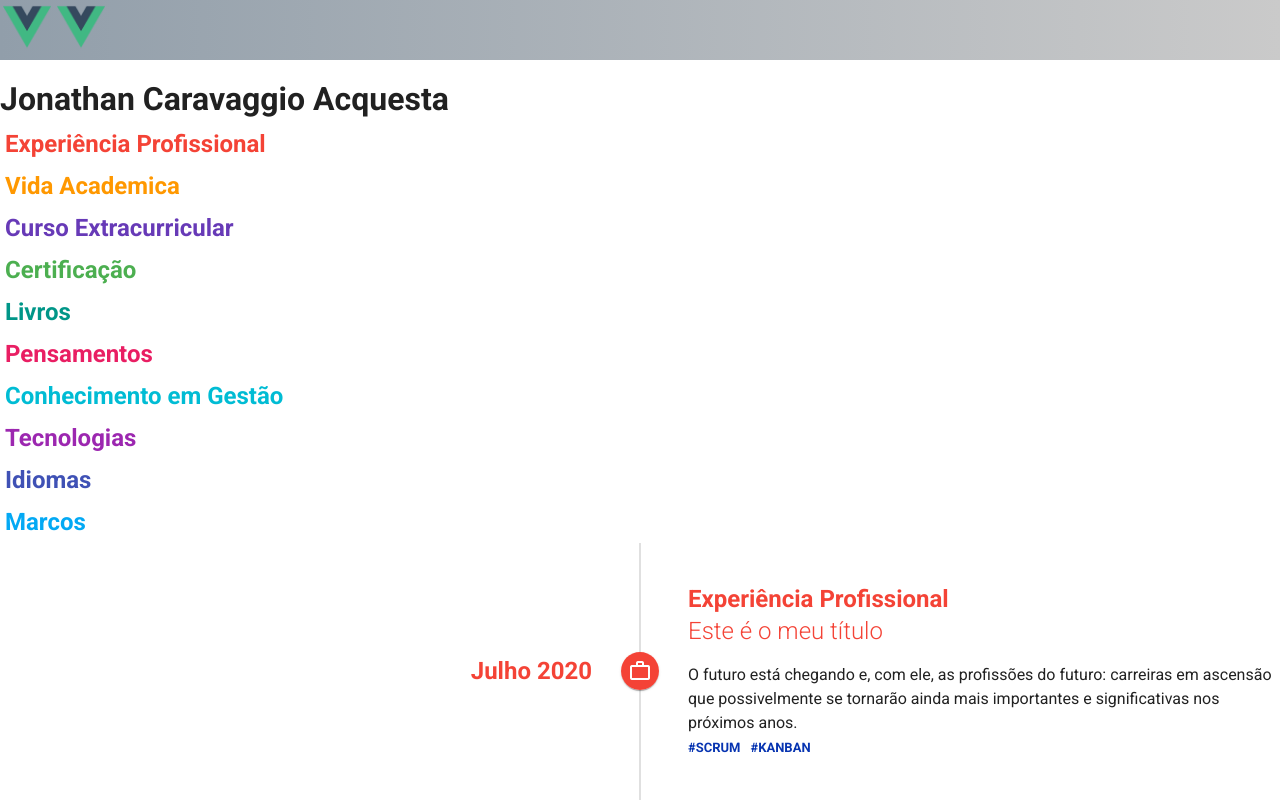
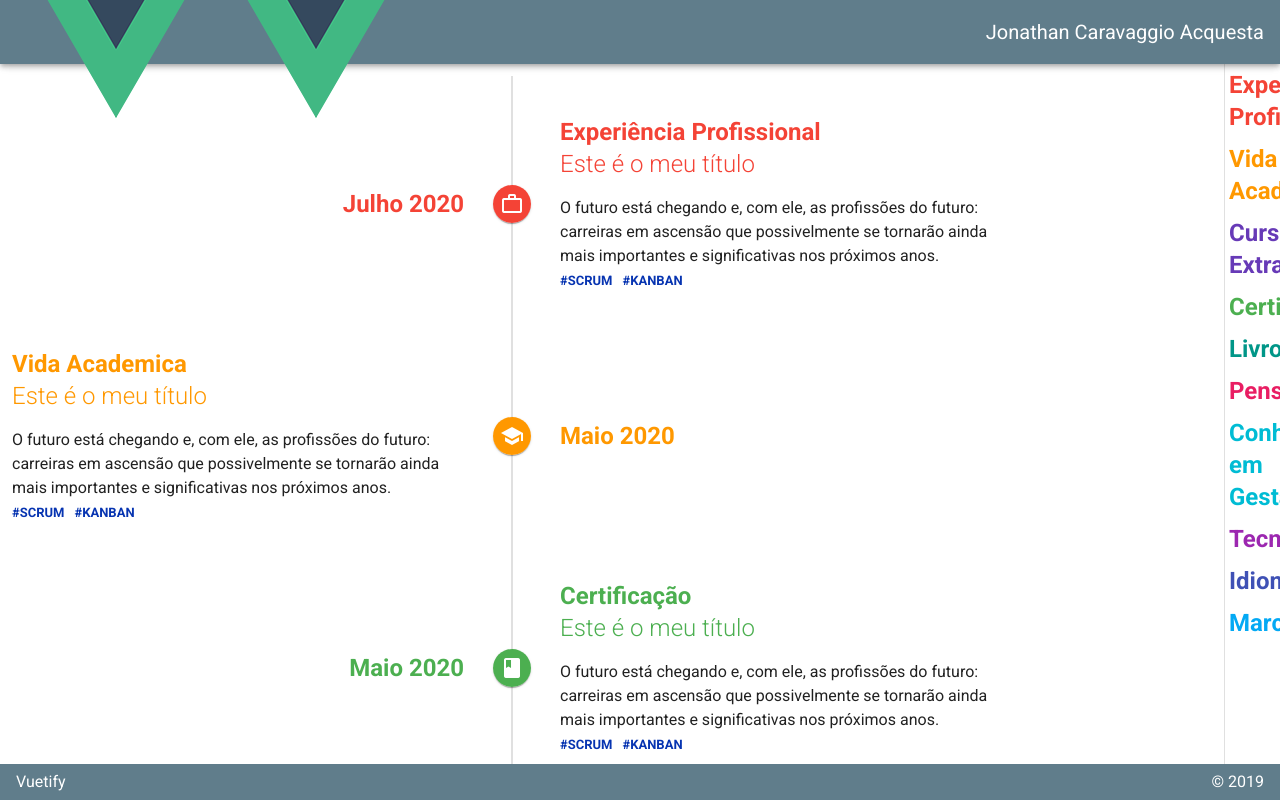
Before and after one commit to jonathan-acquesta/Personal-Page, a Vue app in the folder personal-page/: page /#/ in a window 1280 px wide. Shown: the top 800 px of the page. Built offline with nearby package versions, Linux system fonts and the light colour scheme.

Commit message:
Layout base

```diff
--- a/personal-page/src/App.vue
+++ b/personal-page/src/App.vue
@@ -1,53 +1,109 @@
 <template>
-  <v-app>
-    <div class="nav-bar">
+  <v-app id="inspire">
+    <v-navigation-drawer
+      v-model="drawerRight"
+      app
+      clipped
+      right
+        permanent
+      expand-on-hover
+    >
+     <div class="filter" v-for="(category, index) in this.$store.state.categoryType" :key="index">
+      <span v-if="category.enable" :class="`headline enableTitle font-weight-bold ${category.color}--text`" v-text="category.name[culture]" v-on:click="InvertSelection(category)"></span>
+      <span v-else :class="`headline disabledTitle font-weight-bold ${category.color}--text`" v-text="category.name[culture]" v-on:click="InvertSelection(category)"></span>
+    </div>
+    </v-navigation-drawer>
+
+    <v-app-bar
+      app
+      clipped-right
+      color="blue-grey"
+      dark
+    >
     <img class="language" src="./assets/logo.png" title="português" v-on:click="ChangeLangue('pt-BR')" />
       <img class="language" src="./assets/logo.png" title="inglês"  v-on:click="ChangeLangue('en-US')" />
-    </div>
-    <!--<Menu></Menu>-->
+
+      <v-spacer />
+      <v-toolbar-title>Jonathan Caravaggio Acquesta</v-toolbar-title>
+    </v-app-bar>
+
     <v-content>
+      <v-container
+        class="fill-height"
+        fluid
+      >
        <Home />
+      </v-container>
     </v-content>
+
+
+
+    <v-footer
+      app
+      color="blue-grey"
+      class="white--text"
+    >
+      <span>Vuetify</span>
+      <v-spacer />
+      <span>&copy; 2019</span>
+    </v-footer>
   </v-app>
 </template>
 
 <script>
 import Home from "./views/Home";
-//import Menu from "./components/menu";
 
   export default {
-  name: "App",
-
+    props: {
+      source: String,
+    },
     components: {
-    Home,
-    //Menu
+      Home
     },
-
+    computed:{
+      culture()
+      {
+        return this.$store.state.culture;
+      },
+      tags()
+      {
+        return this.$store.state.tags;
+      }
+    },
     data: () => ({
-    //
+      drawer: null,
+      drawerRight: null,
+      right: false,
+      left: false,
     }),
     methods: {
       ChangeLangue(language)
       {
         this.$store.state.culture = language;
+      },
+      InvertSelection(category)
+      {
+          category.enable = !category.enable;
       }
     },
-};
+  }
 </script>
 
 <style>
-.nav-bar {
-    background: linear-gradient(-90deg, rgb(202, 202, 202), rgb(145, 158, 170));
-    height: 60px;
-    margin-bottom: 15px;
-}
-
 .language{
-  width: 48px;
-  margin-left: 3px;
-  margin-right: 3px;
-  margin-top: 3px;
   cursor: pointer;
 }
 
+  .filter{
+    padding: 5px;
+  }
+
+  .enableTitle{
+    cursor: pointer;
+  }
+
+  .disabledTitle{
+    opacity: 0.4;
+    cursor: pointer;
+  }
 </style>
--- a/personal-page/src/components/Timeline.vue
+++ b/personal-page/src/components/Timeline.vue
@@ -1,11 +1,7 @@
 <template>
   <div class="hello">
-    <h1>{{ msg }}</h1>
 
-<div class="filter" v-for="(category, index) in this.$store.state.categoryType" :key="index">
-  <span v-if="category.enable" :class="`headline enableTitle font-weight-bold ${category.color}--text`" v-text="category.name[culture]" v-on:click="InvertSelection(category)"></span>
-  <span v-else :class="`headline disabledTitle font-weight-bold ${category.color}--text`" v-text="category.name[culture]" v-on:click="InvertSelection(category)"></span>
-</div>
+
 
     <v-timeline>
         <v-timeline-item v-show="history.category.enable"
@@ -227,10 +223,6 @@ export default {
     formatePeriod(date)
     {
       return this.$store.state.months[this.$store.state.culture][date.getMonth()] + " " + date.getFullYear();
-    },
-    InvertSelection(category)
-    {
-        category.enable = !category.enable;
     }
   },
 };
@@ -238,18 +230,6 @@ export default {
 
 <!-- Add "scoped" attribute to limit CSS to this component only -->
 <style scoped>
-  .filter{
-    padding: 5px;
-  }
-
-  .enableTitle{
-    cursor: pointer;
-  }
-
-  .disabledTitle{
-    opacity: 0.4;
-    cursor: pointer;
-  }
 
   .tags{
     margin-top: 15px;
```
Lines whose indentation alone changed are shown as unchanged.
